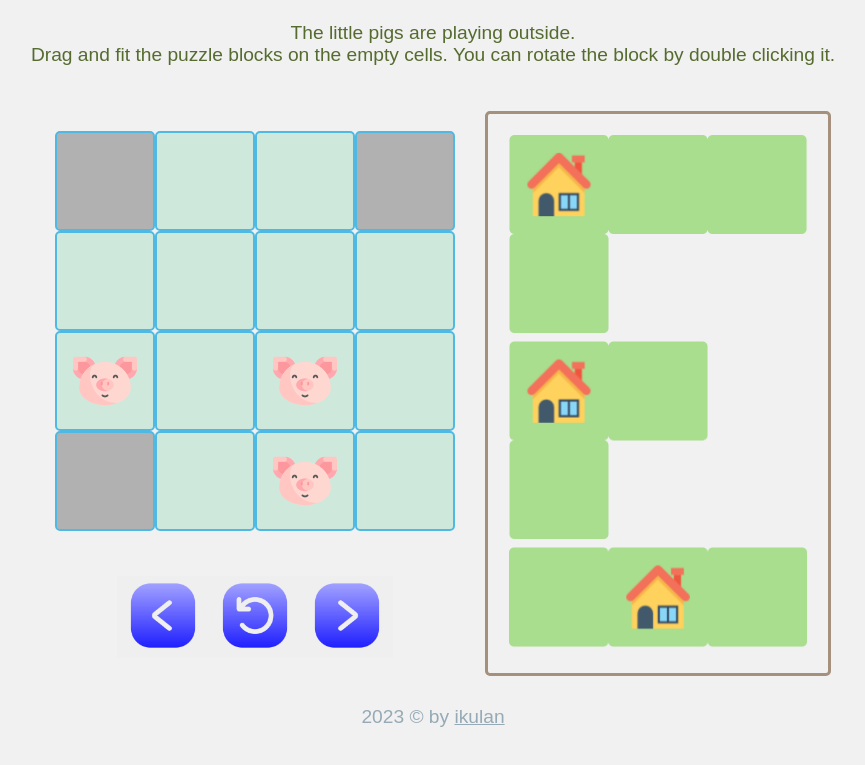
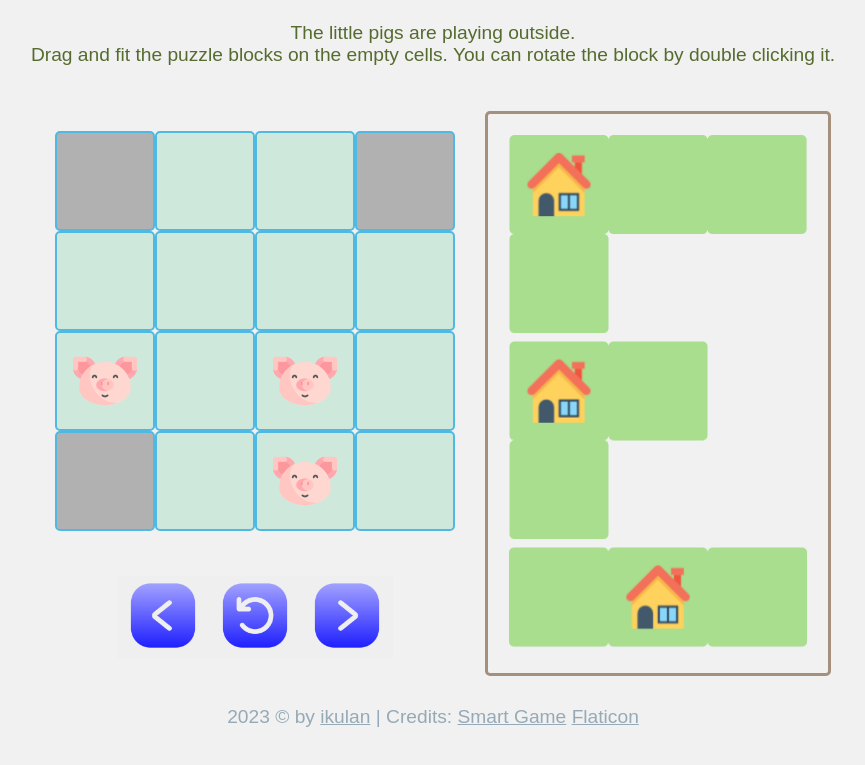
Before and after one commit to ikulan/three_little_piggies, a website built with webpack: page index.html in a window 1280 px wide. Shown: the part 121-886 px from the top of the page, without its empty margins (207-1072 px from the left). Built offline with nearby package versions, Linux system fonts and the light colour scheme.

Commit message:
Add credits in footer

```diff
--- a/assets/app.css
+++ b/assets/app.css
@@ -137,6 +137,6 @@ button > img {
   color: #95aab6;
 
   &:hover {
-    color: gray;
+    color: slateblue;
   }
 }
--- a/index.html
+++ b/index.html
@@ -31,13 +31,24 @@
     </div>
     <div class="footer">
       <p>
-        2023 &copy by
-        <a
-          href="https://github.com/ikulan/three_little_piggies"
-          target="_blank"
-        >
-          ikulan
-        </a>
+        <span>
+          2023 &copy by
+          <a
+            href="https://github.com/ikulan/three_little_piggies"
+            target="_blank"
+          >
+            ikulan</a
+          >
+        </span>
+        <span>
+          | Credits:
+          <a
+            href="https://www.smartgames.com/uk/one-player-games/three-little-piggies-deluxe"
+            target="_blank"
+            >Smart Game</a
+          >
+          <a href="https://www.flaticon.com" target="_blank">Flaticon</a>
+        </span>
       </p>
     </div>
   </body>
```
